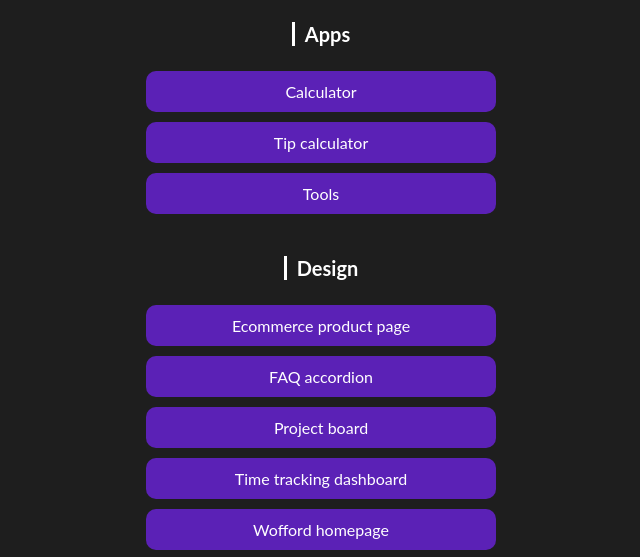
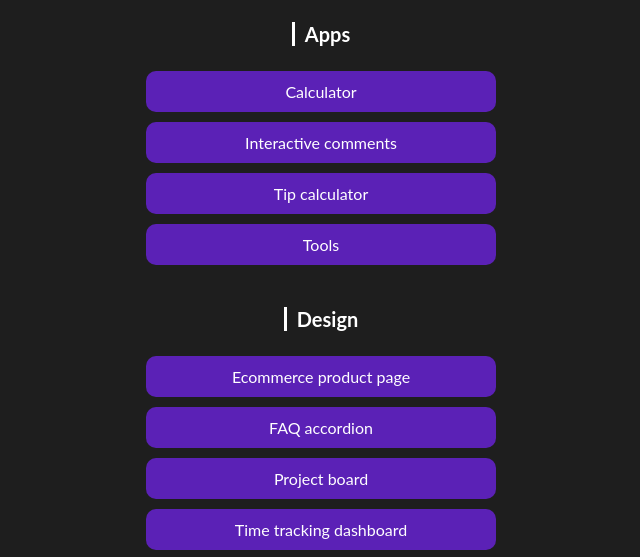
Before and after one commit to huffmanks/portfolio, a plain HTML site: page index.html in a window 1280 px wide. Shown: the part 232-789 px from the top of the page, without its empty margins (319-959 px from the left). Drawn offline with Linux system fonts and the light colour scheme.

Commit message:
link to interactive comments

```diff
--- a/index.html
+++ b/index.html
@@ -21,6 +21,7 @@
         <div class="link-bio--links">
             <div class="link-bio--category">Apps</div>
             <a class="link-bio--link" href="/projects/apps/calculator">Calculator</a>
+            <a class="link-bio--link" href="/projects/apps/interactive-comments">Interactive comments</a>
             <a class="link-bio--link" href="/projects/apps/tip-calculator">Tip calculator</a>
             <a class="link-bio--link" href="https://tools.huffmanks.com" target="_blank" rel="noopener">Tools</a>
         </div>
```
Also changed, not shown: 1 other file.
